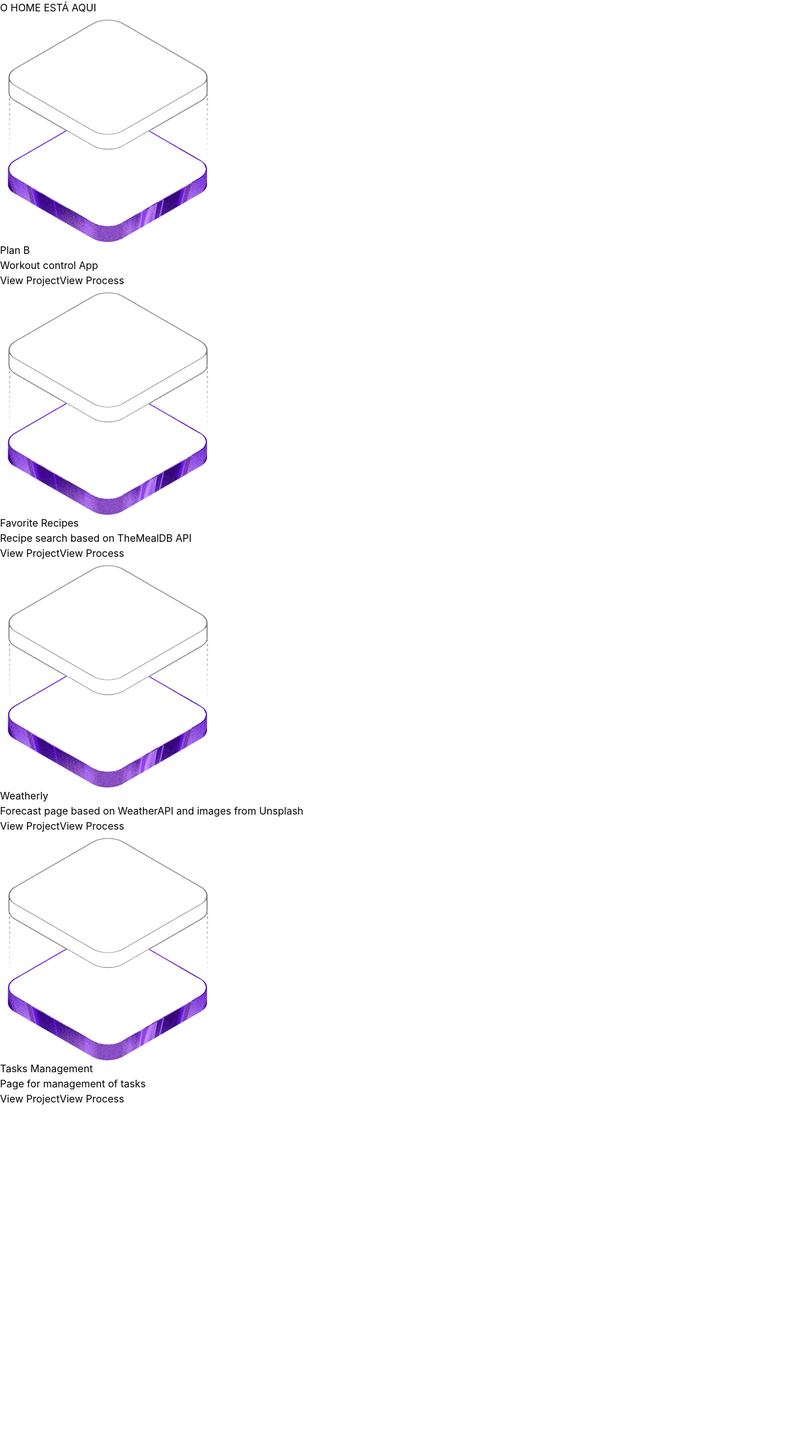
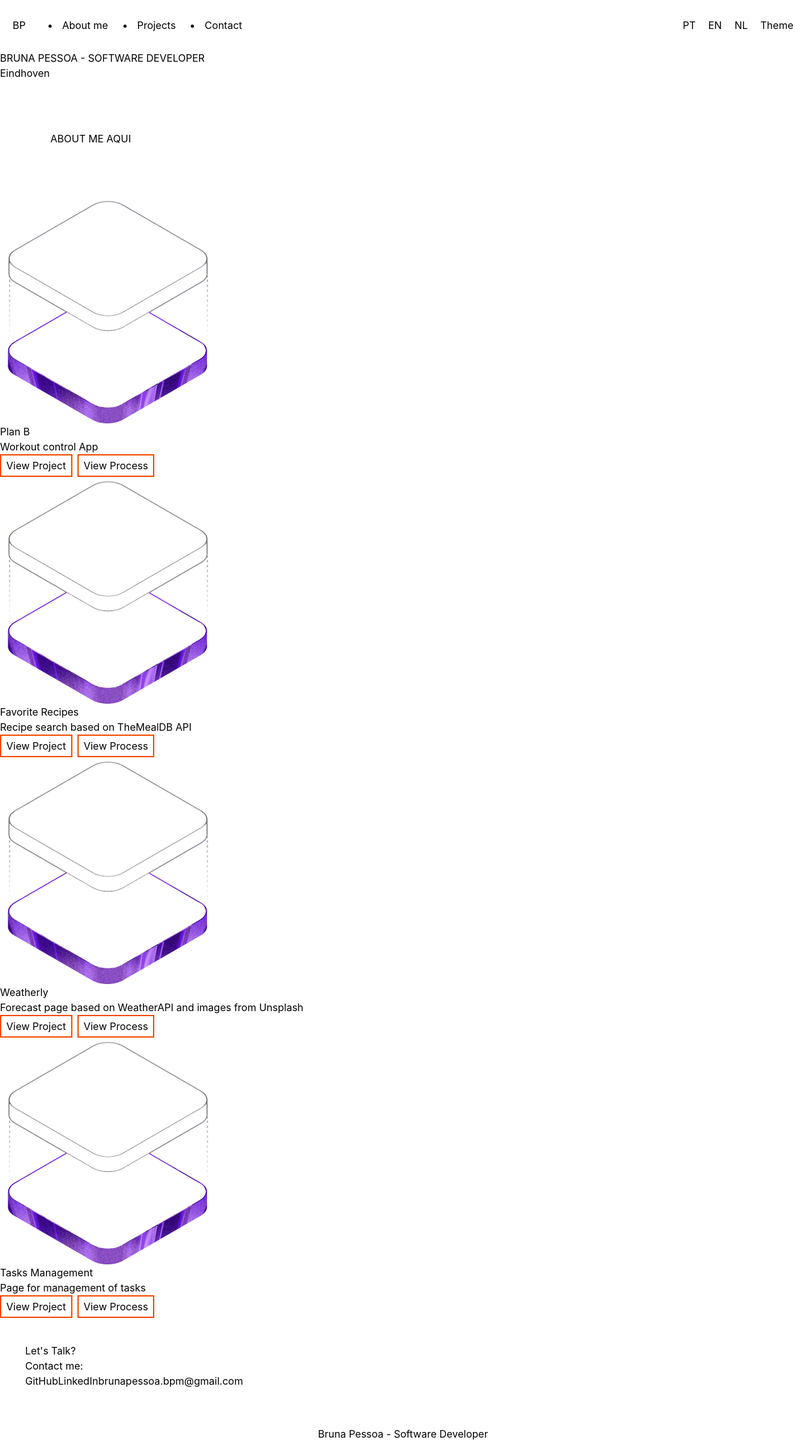
Before and after one commit to Brunapessoa/brunapessoa.github.io, a React (Vite) app: page / in a window 1280 px wide. Shown: the whole page at 63% size. Before the commit the page ends 1756 px from the top, so only its background shows below. Built offline with nearby package versions, Linux system fonts and the light colour scheme.

Commit message:
add responsive Header with burger menu and anchor navigation

```diff
--- a/src/App.tsx
+++ b/src/App.tsx
@@ -9,6 +9,7 @@ function App() {
 
 
   return (
+    <>
     <Routes>
       <Route path="/" element={<Home />}/>
       <Route path="/projects/PlanB" element={<PlanB />}/>
@@ -16,6 +17,7 @@ function App() {
       <Route path="/projects/Weather" element={<Weather />}/>
       <Route path="/projects/TasksMng" element={<TasksMng />}/>
     </Routes>
+    </>
   )
 }
 
--- a/src/components/About.tsx
+++ b/src/components/About.tsx
@@ -0,0 +1,11 @@
+function About() {
+    return (
+        <>
+        <section id="about" className="p-20">
+            ABOUT ME AQUI
+        </section>
+        </>
+    )
+}
+
+export default About;
--- a/src/components/ContactCTA.tsx
+++ b/src/components/ContactCTA.tsx
@@ -0,0 +1,15 @@
+function ContactCTA() {
+    return (
+        <>
+        <section id="contact" className="m-10">
+            <h2>Let's Talk?</h2>
+            <p>Contact me:</p>
+            <button>GitHub</button>
+            <button>LinkedIn</button>
+            <button>brunapessoa.bpm@gmail.com</button>
+        </section>
+        </>
+    )
+}
+
+export default ContactCTA;
--- a/src/components/Footer.tsx
+++ b/src/components/Footer.tsx
@@ -0,0 +1,11 @@
+function Footer() {
+    return (
+        <>
+        <section className="text-center p-5">
+            <h3>Bruna Pessoa - Software Developer</h3>
+        </section>
+        </>
+    )
+}
+
+export default Footer
--- a/src/components/Header.tsx
+++ b/src/components/Header.tsx
@@ -0,0 +1,77 @@
+import { useEffect, useState } from "react"
+import { useLocation } from "react-router-dom"
+
+function Header() {
+
+    const [menuOpen, setMenuOpen] = useState(false)
+
+    const location = useLocation()
+
+
+    function closeMenuHamb(){
+            setMenuOpen(false)
+    }
+
+    useEffect(()=> {
+        document.addEventListener("click", closeMenuHamb)
+
+        return () => {
+            document.removeEventListener("click", closeMenuHamb)
+        }
+
+    }, []
+    )
+
+    return (
+        <header className="flex flex-row justify-between p-5">
+            <div className="flex flex-row items-center gap-5">
+                <h1>BP</h1>
+                {location.pathname === "/" && (
+                <>
+                <button onClick={(event) => {event.stopPropagation(); setMenuOpen(!menuOpen)}}
+                    className="lg:hidden">Burg</button>
+                {menuOpen && <nav className="lg:hidden">
+                    <ul className="flex flex-col py-3 px-2">
+                        <li onClick={() => setMenuOpen(false)} className="p-2">
+                            <a href="#about">About me</a>
+                        </li>
+                        <li onClick={() => setMenuOpen(false)} className="p-2">
+                            <a href="#projects">Projects</a>
+                        </li>
+                        <li onClick={() => setMenuOpen(false)} className="p-2">
+                            <a href="#contact">Contact</a>
+                        </li>
+                    </ul>
+                </nav>}
+
+                <nav className="hidden lg:flex " >
+                    <ul className="flex flex-row px-2 gap-2 list-disc list-inside">
+                        <li onClick={() => setMenuOpen(false)} className="p-2">
+                            <a href="#about">About me</a>
+                        </li>
+                        <li onClick={() => setMenuOpen(false)} className="p-2">
+                            <a href="#projects">Projects</a>
+                        </li>
+                        <li onClick={() => setMenuOpen(false)} className="p-2">
+                            <a href="#contact">Contact</a>
+                        </li>
+                    </ul>
+                </nav>
+                </>
+            )}
+            </div>
+
+            <div className="flex flex-row gap-5" >
+                <div id="languages" className="flex gap-5">
+                    <button>PT</button>
+                    <button>EN</button>
+                    <button>NL</button>
+                </div>
+                <button>Theme</button>
+            </div>
+        </header>
+
+    )
+}
+
+export default Header
--- a/src/components/Hero.tsx
+++ b/src/components/Hero.tsx
@@ -0,0 +1,10 @@
+function Hero() {
+    return (
+        <>
+        <h1>BRUNA PESSOA - SOFTWARE DEVELOPER</h1>
+        <p>Eindhoven</p>
+        </>
+    )
+}
+
+export default Hero;
--- a/src/components/ProjectCard.tsx
+++ b/src/components/ProjectCard.tsx
@@ -11,17 +11,19 @@ type ProjectCardProps = {
 
 function ProjectCard({ projectImage, titleProject, description, processRoute, projectURL }: ProjectCardProps) {
     return (
-        <div>
+        <section>
             <img src={projectImage} alt="projectImage"/>
             <h3>{titleProject}</h3>
             <p>{description}</p>
-            <a href={projectURL} target="_blank" rel="noopener noreferrer">
-                <button>View Project</button>
-            </a>
-            <Link to={processRoute}>
-                <button>View Process</button>
-            </Link>
-        </div>
+            <div className="flex flex-row gap-2">
+                <a href={projectURL} target="_blank" rel="noopener noreferrer">
+                    <button className="px-2 py-1 border-2 border-orange-600">View Project</button>
+                </a>
+                <Link to={processRoute}>
+                    <button className="px-2 py-1 border-2 border-orange-600">View Process</button>
+                </Link>
+            </div>
+        </section>
     )
 }
 
--- a/src/components/ProjectsGrid.tsx
+++ b/src/components/ProjectsGrid.tsx
@@ -3,14 +3,16 @@ import heroImg from "../assets/hero.png"
 
 function ProjectsGrid() {
     return (
-        <>
-        <ProjectCard titleProject="Plan B" description="Workout control App" projectImage={heroImg} processRoute="/projects/PlanB" projectURL="https://brunapessoa.github.io/b-plan-training/"/>
+    <>
+        <section id="projects">
+            <ProjectCard titleProject="Plan B" description="Workout control App" projectImage={heroImg} processRoute="/projects/PlanB" projectURL="https://brunapessoa.github.io/b-plan-training/"/>
 
-        <ProjectCard titleProject="Favorite Recipes" description="Recipe search based on TheMealDB API" projectImage={heroImg} processRoute="/projects/Recipes" projectURL="https://brunapessoa.github.io/recipes/"/>
+            <ProjectCard titleProject="Favorite Recipes" description="Recipe search based on TheMealDB API" projectImage={heroImg} processRoute="/projects/Recipes" projectURL="https://brunapessoa.github.io/recipes/"/>
 
-        <ProjectCard titleProject="Weatherly" description="Forecast page based on WeatherAPI and images from Unsplash" projectImage={heroImg} processRoute="/projects/Weather" projectURL="https://brunapessoa.github.io/weather/"/>
+            <ProjectCard titleProject="Weatherly" description="Forecast page based on WeatherAPI and images from Unsplash" projectImage={heroImg} processRoute="/projects/Weather" projectURL="https://brunapessoa.github.io/weather/"/>
 
-        <ProjectCard titleProject="Tasks Management" description="Page for management of tasks" projectImage={heroImg} processRoute="/projects/TasksMng" projectURL="https://brunapessoa.github.io/to-do-list-react/"/>
+            <ProjectCard titleProject="Tasks Management" description="Page for management of tasks" projectImage={heroImg} processRoute="/projects/TasksMng" projectURL="https://brunapessoa.github.io/to-do-list-react/"/>
+        </section>
     </>
     )
 }
--- a/src/pages/Home.tsx
+++ b/src/pages/Home.tsx
@@ -1,12 +1,19 @@
+import Header from "../components/Header";
+import Hero from "../components/Hero";
+import About from "../components/About";
 import ProjectsGrid from "../components/ProjectsGrid";
+import ContactCTA from "../components/ContactCTA";
+import Footer from "../components/Footer";
 
 function Home() {
     return(
         <>
-        <h1> O HOME ESTÁ AQUI</h1>
-
+        <Header />
+        <Hero />
+        <About />
         <ProjectsGrid />
-
+        <ContactCTA />
+        <Footer />
         </>
     )
 }
--- a/src/pages/projects/PlanB.tsx
+++ b/src/pages/projects/PlanB.tsx
@@ -1,6 +1,6 @@
 function PlanB() {
     return (
-        <h1>PROJETO PLAN B</h1>
+        <h1>LANDING PAGE PROJETO PLAN B</h1>
     )
 }
 
```
